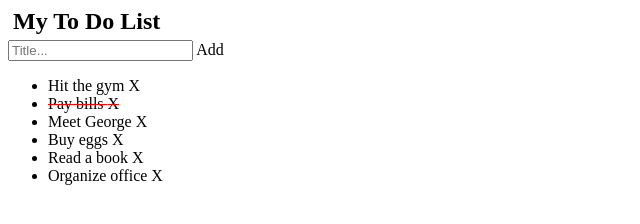
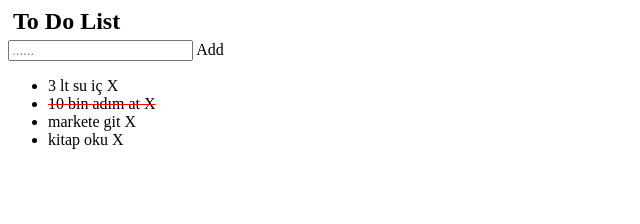
Before and after one commit to aaeworks/BlogSite, a plain HTML site: page todo.html in a window 1280 px wide. Both pictures are taken after a click on the element "Add". Shown: the whole page, without its empty margins (0-640 px from the left). Drawn offline with Linux system fonts and the light colour scheme.

Commit message:
Add files via upload

```diff
--- a/todo.html
+++ b/todo.html
@@ -12,22 +12,20 @@
 <body>
 
 <div id="myDIV" class="header">
-  <h2 style="margin:5px">My To Do List</h2>
-  <input type="text" id="myInput" placeholder="Title...">
-  <span onclick="newElement()" class="addBtn">Add</span>
+  <h2 style="margin:5px">To Do List</h2>
+  <input type="text" id="myInput" placeholder="......">
+  <span onclick="add()" class="addBtn">Add</span>
 </div>
 
 <ul id="myUL">
-  <li>Hit the gym </li>
-  <li class="checked">Pay bills </li>
-  <li>Meet George </li>
-  <li>Buy eggs </li>
-  <li>Read a book </li>
-  <li>Organize office </li>
+  <li>3 lt su iç </li>
+  <li class="checked"> 10 bin adım at </li>
+  <li>markete git </li>
+  <li>kitap oku </li>
 </ul>
 
 <script>
-// Create a "close" button and append it to each list item
+// listeye x butonu ekleme
 var myNodelist = document.getElementsByTagName("LI");
 var i;
 for (i = 0; i < myNodelist.length; i++) {
@@ -38,7 +36,7 @@ for (i = 0; i < myNodelist.length; i++) {
   myNodelist[i].appendChild(span);
 }
 
-// Click on a close button to hide the current list item
+// var olan listeye x butonu ekleme
 var close = document.getElementsByClassName("close");
 var i;
 for (i = 0; i < close.length; i++) {
@@ -48,7 +46,7 @@ for (i = 0; i < close.length; i++) {
   }
 }
 
-// Add a "checked" symbol when clicking on a list item
+// tıklandığında üstünü çizme
 var list = document.querySelector('ul');
 list.addEventListener('click', function(ev) {
   if (ev.target.tagName === 'LI') {
@@ -56,14 +54,13 @@ list.addEventListener('click', function(ev) {
   }
 });
 
-// Create a new list item when clicking on the "Add" button
-function newElement() {
+function add() {
   var li = document.createElement("li");
   var inputValue = document.getElementById("myInput").value;
   var t = document.createTextNode(inputValue + " ");
   li.appendChild(t);
   if (inputValue === '') {
-    alert("You must write something!");
+    alert("boş bırakma");
   } else {
     document.getElementById("myUL").appendChild(li);
   }
```
